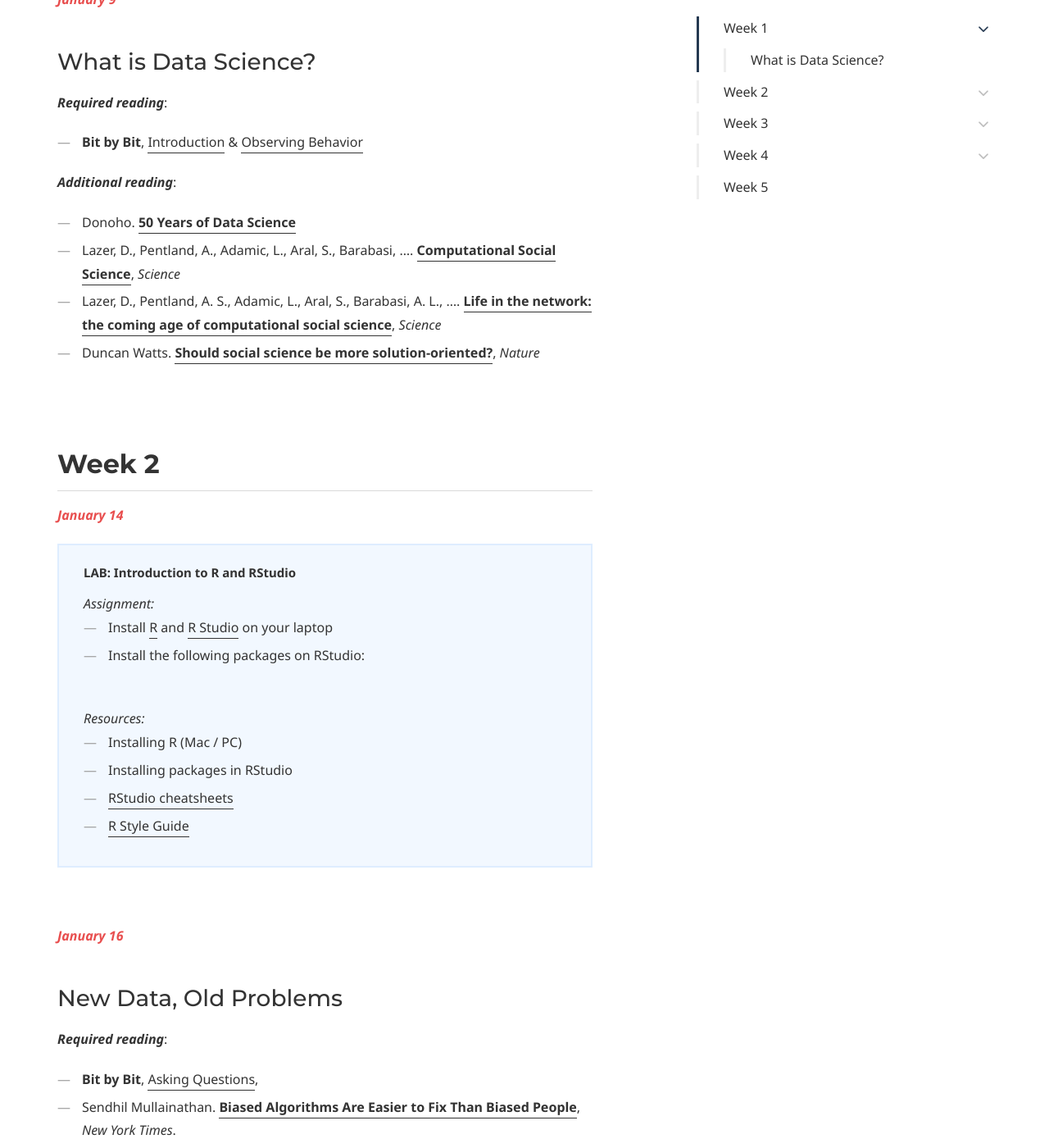
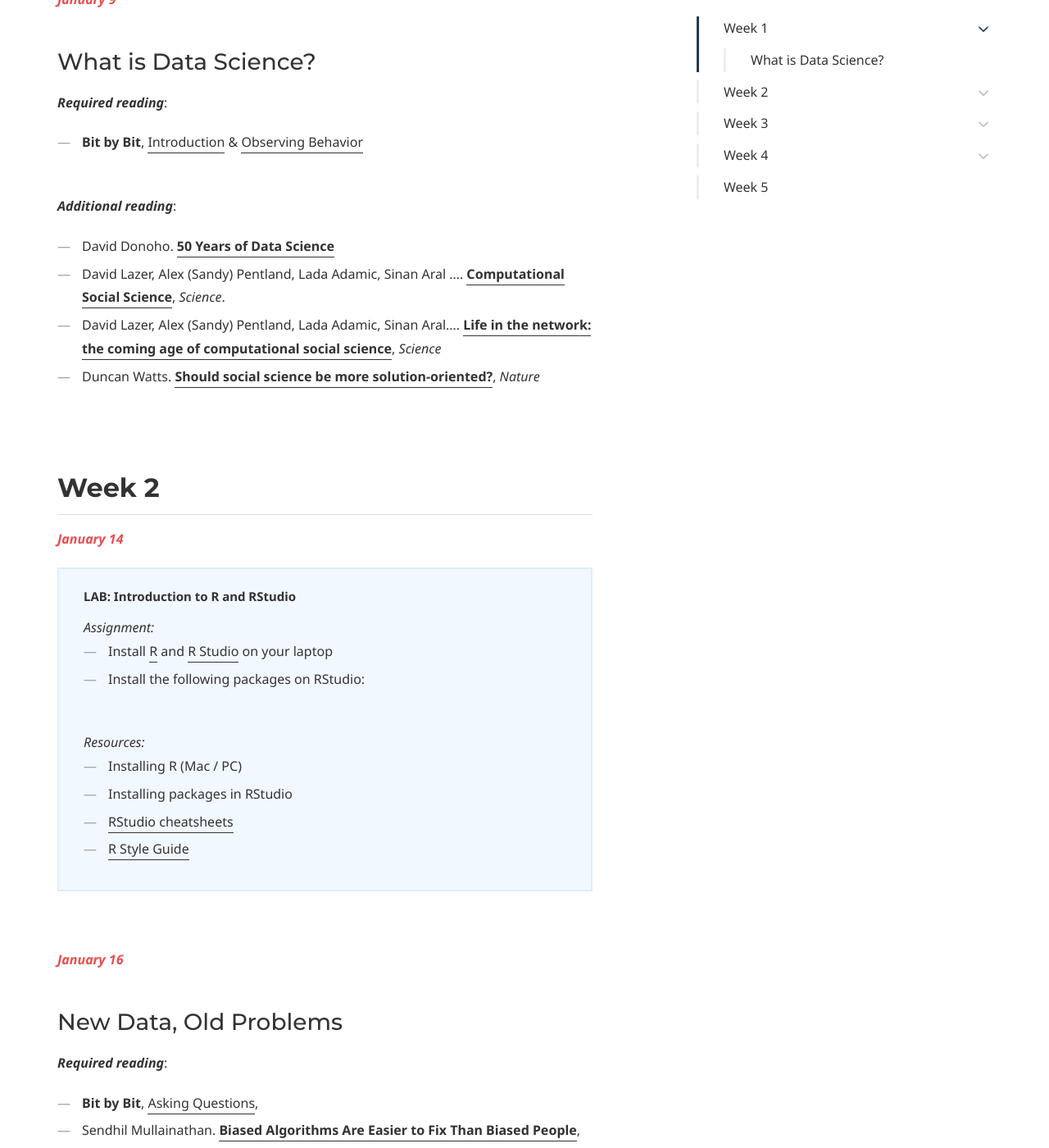
Before and after one commit to dssoc/dssoc.github.io, a Jekyll site: the page built from schedule.md, in a window 1280 px wide and 1400 px high, scrolled down 722 px. Shown: the whole window at 82% size. Built offline with Jekyll 4.4.1, drawn with Linux system fonts in a browser that asks for light colours; some web fonts are replaced; some of the changed text lies outside the part shown.

Commit message:
update syllabus

```diff
--- a/schedule.md
+++ b/schedule.md
@@ -26,12 +26,12 @@ page_nav:
 
 ***Required reading***:
 - **Bit by Bit**, [Introduction](https://www.bitbybitbook.com/en/1st-ed/introduction/) & [Observing Behavior](https://www.bitbybitbook.com/en/1st-ed/observing-behavior/)
-<br/>
+<br/><br/>
 
 ***Additional reading***:
-- Donoho. [**50 Years of Data Science**](https://courses.csail.mit.edu/18.337/2015/docs/50YearsDataScience.pdf)
-- Lazer, D., Pentland, A., Adamic, L., Aral, S., Barabasi, .... [**Computational Social Science**](https://science.sciencemag.org/content/323/5915/721), *Science*
-- Lazer, D., Pentland, A. S., Adamic, L., Aral, S., Barabasi, A. L., .... [**Life in the network: the coming age of computational social science**](https://www.ncbi.nlm.nih.gov/pmc/articles/PMC2745217/), *Science*
+- David Donoho. [**50 Years of Data Science**](https://courses.csail.mit.edu/18.337/2015/docs/50YearsDataScience.pdf)
+- David Lazer, Alex (Sandy) Pentland, Lada Adamic, Sinan Aral .... [**Computational Social Science**](https://science.sciencemag.org/content/323/5915/721), *Science*.
+- David Lazer, Alex (Sandy) Pentland, Lada Adamic, Sinan Aral.... [**Life in the network: the coming age of computational social science**](https://www.ncbi.nlm.nih.gov/pmc/articles/PMC2745217/), *Science*
 - Duncan Watts. [**Should social science be more solution-oriented?**](https://www.nature.com/articles/s41562-016-0015), *Nature*
 <br/><br/><br/>
 
@@ -63,10 +63,10 @@ page_nav:
 ***Required reading***:
 - **Bit by Bit**, [Asking Questions](https://www.bitbybitbook.com/en/1st-ed/asking-questions/),
 - Sendhil Mullainathan. [**Biased Algorithms Are Easier to Fix Than Biased People**](https://www.nytimes.com/2019/12/06/business/algorithm-bias-fix.html), *New York Times*.
-<br/>
+<br/><br/>
 
 ***Additional reading***:
-- Blumenstock, Cadamuro, & On. [**Predicting Poverty and Wealth from Mobile Phone Data**](https://science.sciencemag.org/content/350/6264/1073), *Science*.
+- Joshua Blumenstock, Gabriel Cadamuro, & Robert On. [**Predicting Poverty and Wealth from Mobile Phone Data**](https://science.sciencemag.org/content/350/6264/1073), *Science*.
 <br/><br/><br/>
 
 ## Week 3
@@ -98,7 +98,7 @@ page_nav:
 ### Research Ethics
 ***Required reading***:
 - **Bit by Bit**, [Ethics](https://www.bitbybitbook.com/en/1st-ed/ethics/)
-<br/>
+<br/><br/>
 
 ***Additional reading***:
 - Adam Kramer, Jamie Guillory, & Jeffrey Hancock. [**Emotional Contagion**](https://www.pnas.org/content/111/24/8788), PNAS.
@@ -132,6 +133,7 @@ page_nav:
 ***Required reading***:
 <br/>
 - Nicholas Cristakis & James Fowler. [**Connected: The Surprising Power of Our Social Networks and How they Shape Our Lives**], Chapter One.
+<br/><br/>
 
 ***Additional reading***:
 - Duncan Watts. 1999. [**Small Worlds**], Chapter 1. Princeton University Press: 3-8.
```
Also changed, not shown: other parts of schedule.md (+2 -1 lines).
